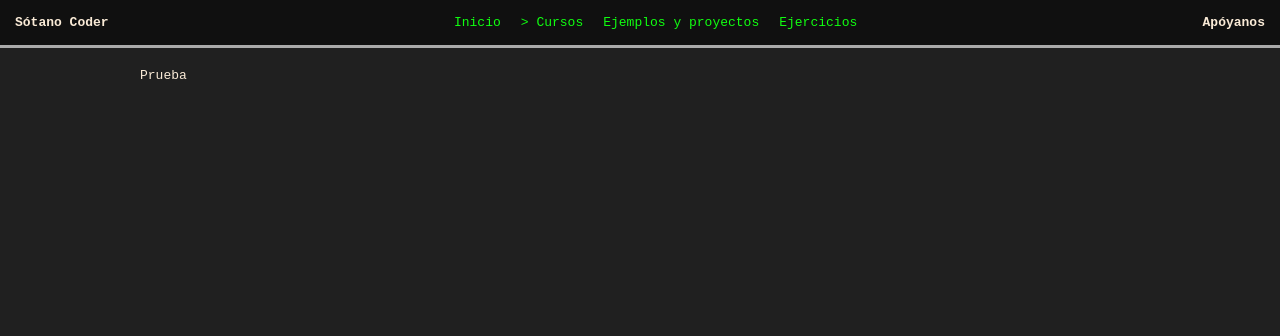
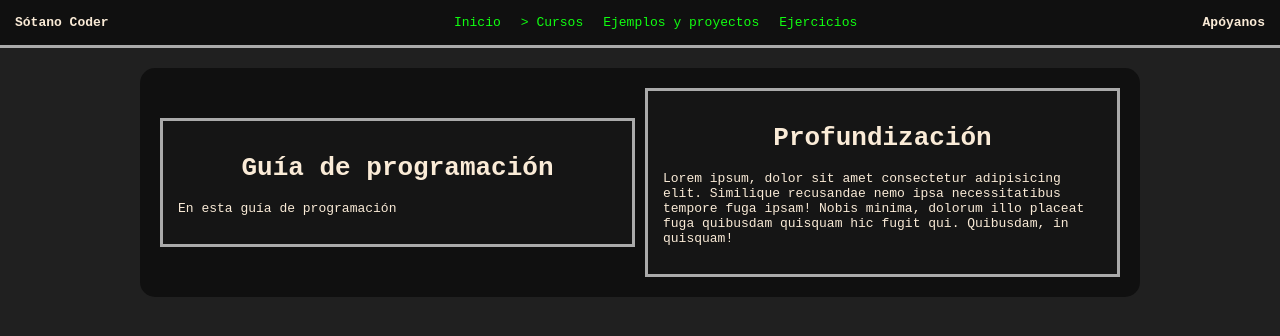
Before and after one commit to jpazsedano/sotano-coder, a Jekyll site: the page built from website/cursos/index.html, in a window 1280 px wide. Shown: the top 336 px of the page. Built offline with Jekyll 4.4.1, drawn with Linux system fonts in a browser that asks for light colours.

Commit message:
Organizacion de la pagina decidida y bocetada

```diff
--- a/website/_config.yml
+++ b/website/_config.yml
@@ -1,3 +1,4 @@
 collections:
-  sections:
-  landpage_elems:
+  - landpage_elems
+  - programming_course
+  - deepening_course
--- /dev/null
+++ b/website/_data/navigation.yml
@@ -0,0 +1,6 @@
+- name: Cursos
+  page_url: /cursos/
+- name: Ejemplos y proyectos
+  page_url: /ejemplos/
+- name: Ejercicios
+  page_url: /ejercicios/
--- a/website/_layouts/navigation-default.html
+++ b/website/_layouts/navigation-default.html
@@ -14,7 +14,7 @@
                         <li {% if page.url == "/" %} class="active" {% endif %}>
                             <a href="/">Inicio</a>
                         </li>
-                        {% for section in site.sections %}
+                        {% for section in site.data.navigation %}
                         <li {% if page.url == section.page_url %} class="active" {% endif %}>
                             <a href="{{ section.page_url }}"> {{ section.name }}</a>
                         </li>
--- /dev/null
+++ b/website/_layouts/post.html
@@ -0,0 +1,6 @@
+---
+layout: navigation-default
+---
+
+<!-- Los posts sólo tendrán el contenido. Hace falta hacer el layout del menú lateral
+y el contenido por separado. -->
--- a/website/_sass/colors.scss
+++ b/website/_sass/colors.scss
@@ -2,6 +2,7 @@
 $textcolor: #faebd7;
 $HLtextcolor: #10ff10;
 $ligthbg: #202020;
+$mediumbg: #151515;
 $darkbg: #101010;
 
 $HLDetail: #AAAAAA;
--- a/website/_sass/content.scss
+++ b/website/_sass/content.scss
@@ -50,6 +50,26 @@
     flex-wrap: wrap-reverse;
 }
 
+.two-columns {
+    display: flex;
+    align-items: center;
+    justify-content: space-between;
+    flex-wrap: wrap;
+}
+
+.two-columns div {
+    flex-grow: 1;
+    width: 45%;
+    min-width: 25em;
+}
+
+.card {
+    border: 3px solid $HLDetail;
+    background-color: $mediumbg;
+    margin: 5px 5px;
+    padding: 15px;
+}
+
 .card h1 {
     text-align: center;
 }
--- a/website/cursos/index.html
+++ b/website/cursos/index.html
@@ -2,4 +2,13 @@
 layout: navigation-default
 title: Cursos
 ---
-<p>Prueba</p>
+<div class="content-container two-columns">
+    <div class="card">
+        <h1>Guía de programación</h1>
+        <p>En esta guía de programación </p>
+    </div>
+    <div class="card">
+        <h1>Profundización</h1>
+        <p>Lorem ipsum, dolor sit amet consectetur adipisicing elit. Similique recusandae nemo ipsa necessitatibus tempore fuga ipsam! Nobis minima, dolorum illo placeat fuga quibusdam quisquam hic fugit qui. Quibusdam, in quisquam!</p>
+    </div>
+</div>
--- /dev/null
+++ b/website/cursos/profundizacion.html
@@ -0,0 +1,3 @@
+---
+
+---
--- a/website/index.html
+++ b/website/index.html
@@ -5,7 +5,8 @@ title: "Sótano coder"
 <img src="/assets/images/banner_narrow.png" class="banner-img" alt="Sótano Coder">
 <div class="content-container">
     {% for elem in site.landpage_elems %}
-    <div class="img-element {% if forloop.index0 == 0 %}wrap-reverse{% else %}wrap-regular{% endif %}">
+    {% assign odd = forloop.index0 | modulo: 2 %}
+    <div class="img-element {% if odd == 0 %}wrap-reverse{% else %}wrap-regular{% endif %}">
         <div class="text-element">
             {% if elem.page_url %}
             <a href="{{ elem.page_url }}">
@@ -16,7 +17,7 @@ title: "Sótano coder"
             {% endif %}
             <div>{{ elem.content | markdownify }}</div>
         </div>
-        <div class="img-wrapper {% if forloop.index0 == 1 %}flex-priority{% endif %}">
+        <div class="img-wrapper {% if odd == 1 %}flex-priority{% endif %}">
             {% if elem.page_url %}
             <a href="{{ elem.page_url }}">
                 <img src="{{ elem.img }}" alt="{{ elem.img_alt }}">
```
Also changed, not shown: website/_sections/cursos.md (deleted, +0 -4 lines), website/_sections/ejemplos.md (deleted, +0 -4 lines), website/_sections/ejercicios.md (deleted, +0 -4 lines), README.md, website/cursos/programacion.html (added).
